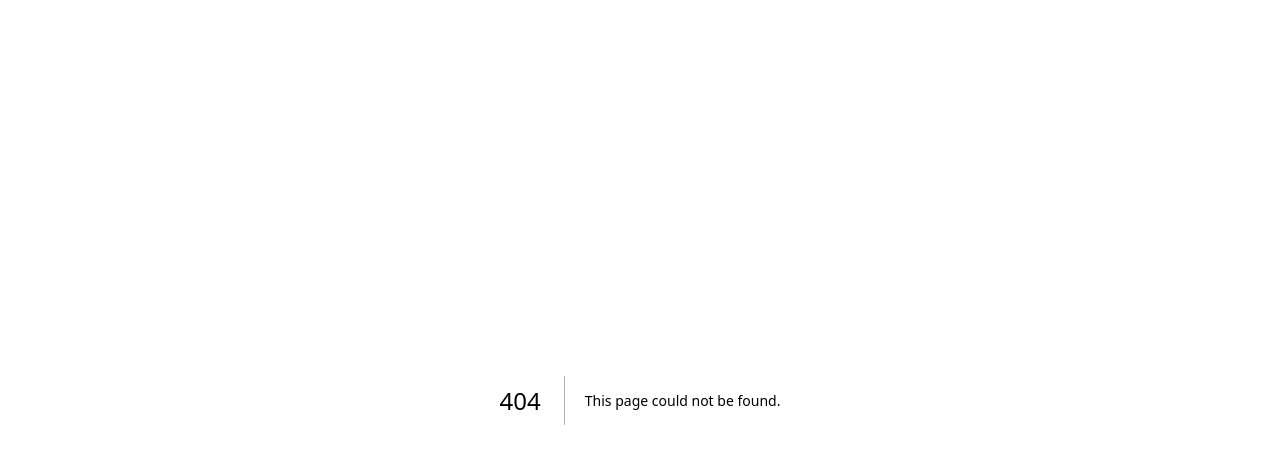
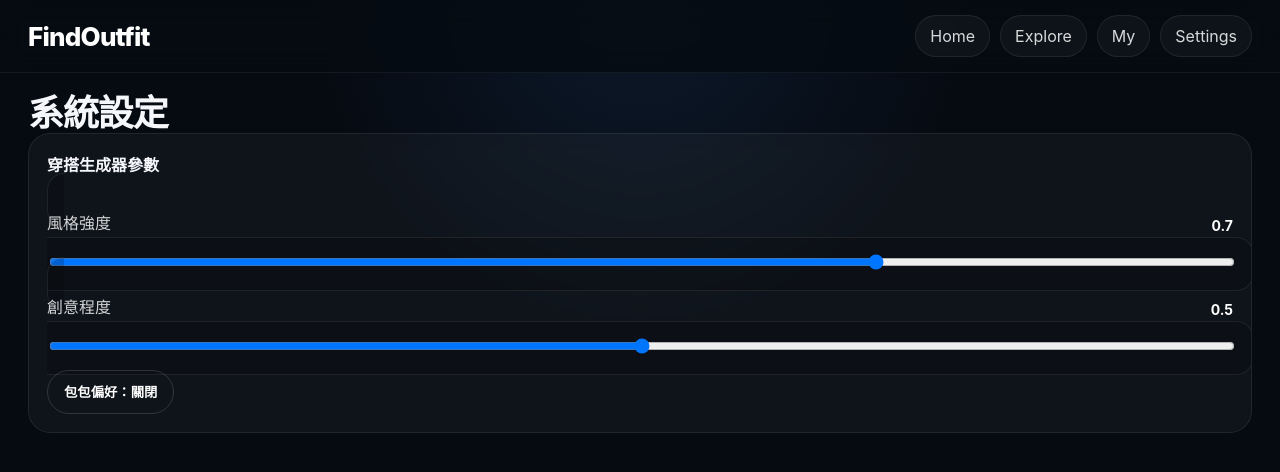
Before and after one commit to howeasyshare-glitch/simon, a Next.js app: page /system in a window 1280 px wide. Before the commit this address had no page. Shown: the top 472 px of the page. Built offline with nearby package versions, Linux system fonts and the light colour scheme.

Commit message:
Create page.tsx

```diff
--- /dev/null
+++ b/app/system/page.tsx
@@ -0,0 +1,64 @@
+"use client";
+
+import styles from "../page.module.css";
+import NavBar from "../../components/NavBar";
+import { useState } from "react";
+
+export default function SystemPage() {
+  const [temperature, setTemperature] = useState(0.7);
+  const [creativity, setCreativity] = useState(0.5);
+  const [withBag, setWithBag] = useState(false);
+
+  return (
+    <main className={styles.page}>
+      <NavBar />
+
+      <div className={styles.contentWrap}>
+        <h2 className={styles.sectionTitle}>系統設定</h2>
+
+        <div className={styles.card}>
+          <div className={styles.blockTitle}>穿搭生成器參數</div>
+
+          <label className={styles.sliderCard}>
+            <span className={styles.sliderTop}>
+              <span className={styles.sliderLabel}>風格強度</span>
+              <span className={styles.sliderValue}>{temperature}</span>
+            </span>
+            <input
+              type="range"
+              min="0"
+              max="1"
+              step="0.1"
+              value={temperature}
+              onChange={(e) => setTemperature(Number(e.target.value))}
+            />
+          </label>
+
+          <label className={styles.sliderCard}>
+            <span className={styles.sliderTop}>
+              <span className={styles.sliderLabel}>創意程度</span>
+              <span className={styles.sliderValue}>{creativity}</span>
+            </span>
+            <input
+              type="range"
+              min="0"
+              max="1"
+              step="0.1"
+              value={creativity}
+              onChange={(e) => setCreativity(Number(e.target.value))}
+            />
+          </label>
+
+          <div className={styles.segmentRow}>
+            <button
+              className={withBag ? styles.activePill : styles.pill}
+              onClick={() => setWithBag((v) => !v)}
+            >
+              包包偏好：{withBag ? "開啟" : "關閉"}
+            </button>
+          </div>
+        </div>
+      </div>
+    </main>
+  );
+}
```
